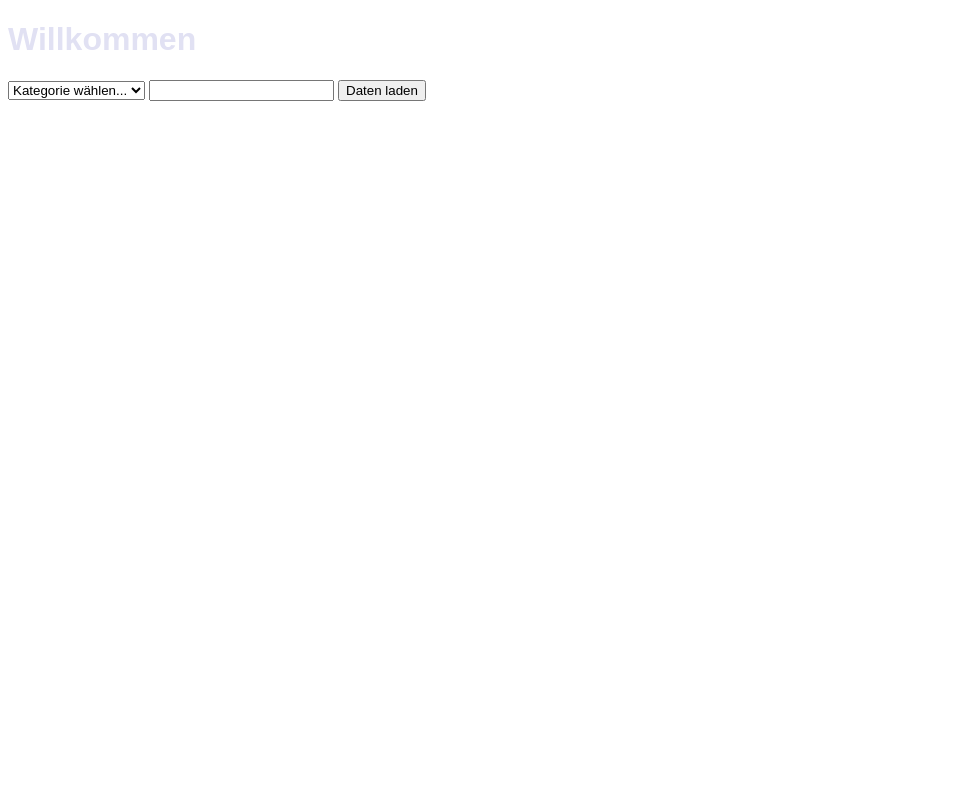
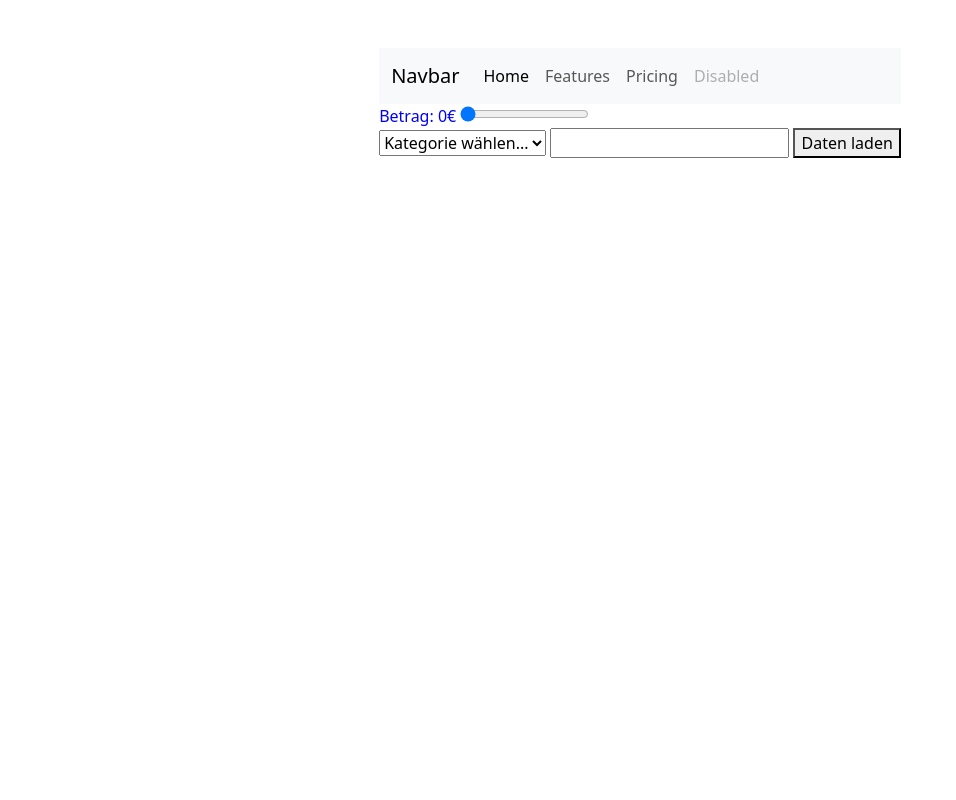
Before and after one commit to megimesser/finanzapp, a Django app: page /home/ in a window 1280 px wide. Shown: the whole page, without its empty margins (0-956 px from the left). Run offline with Django 5.2, Linux system fonts and the light colour scheme; some libraries are stand-ins or nearby versions.

Commit message:
Frontendänderungen

```diff
--- a/home/static/home/style.css
+++ b/home/static/home/style.css
@@ -1,7 +1,19 @@
 
 h1 {
-    color: rgb(225, 225, 243);
+    color: rgb(12, 125, 53);
     font-family: Arial, Helvetica, sans-serif;
 
 
 }
+
+
+#main-section-home{
+    width: 100vw;
+    height: 100vh;
+    display: flex;
+    justify-content: center;
+    align-items: top;
+    padding-top: 3rem;
+
+    color:blue;
+}
--- a/home/templates/home/main.html
+++ b/home/templates/home/main.html
@@ -3,17 +3,82 @@
 <html>
 <head>
     <meta charset="UTF-8">
+    <meta name="viewport" content="width=device-width, initial-scale=1.0">
     <title>Home</title>
     <link rel="stylesheet" href="{% static 'home/style.css' %}">
+    <link href="https://cdn.jsdelivr.net/npm/bootstrap@5.3.2/dist/css/bootstrap.min.css" rel="stylesheet">
 
     <!-- HTMX von CDN -->
     <script src="https://unpkg.com/htmx.org@1.9.10"></script>
+     <link href="https://cdn.jsdelivr.net/npm/bootstrap@5.3.2/dist/css/bootstrap.min.css" rel="stylesheet">
 </head>
+
+
 <body>
-    <h1>Willkommen</h1>
+
+    <section id="main-section-home">
+
+    <section>
+    <div>
+        <nav class="navbar navbar-expand-lg bg-body-tertiary">
+            <div class="container-fluid">
+              <a class="navbar-brand" href="#">Navbar</a>
+              <button class="navbar-toggler" type="button" data-bs-toggle="collapse" data-bs-target="#navbarNav" aria-controls="navbarNav" aria-expanded="false" aria-label="Toggle navigation">
+                <span class="navbar-toggler-icon"></span>
+              </button>
+              <div class="collapse navbar-collapse" id="navbarNav">
+                <ul class="navbar-nav">
+                  <li class="nav-item">
+                    <a class="nav-link active" aria-current="page" href="#">Home</a>
+                  </li>
+                  <li class="nav-item">
+                    <a class="nav-link" href="#">Features</a>
+                  </li>
+                  <li class="nav-item">
+                    <a class="nav-link" href="#">Pricing</a>
+                  </li>
+                  <li class="nav-item">
+                    <a class="nav-link disabled" aria-disabled="true">Disabled</a>
+                  </li>
+                </ul>
+              </div>
+            </div>
+          </nav>
+    </div>
+
+
+
     <form hx-post="/add-cost"
           hx-target="#result"
           hx-swap="afterbegin">
+          <!-- HTML -->
+
+
+    <div>
+            <label for="amount">Betrag: <span id="amount-value">0</span>€</label>
+            <input
+            type="range"
+            id="amount"
+            name="amount"
+            min="0"
+            max="1000"
+            value="0"
+            hx-post="/update-amount"
+            hx-trigger="input"
+            hx-target="#result"
+            hx-vals='js:{amount: document.getElementById("amount").value}'>
+            <div id="result"></div>
+    </div>
+
+
+
+    <script>
+            // Wert live anzeigen
+            document.getElementById('amount').addEventListener('input', function(e) {
+            document.getElementById('amount-value').textContent = e.target.value;
+            });
+    </script>
+
 
           <select name ="kategorie" required>
             <option value="">Kategorie wählen...</option>
@@ -43,5 +108,7 @@
         Daten laden
     </button>
     <div id="result"></div>
+</section>
+</section>
 </body>
 </html>
```
